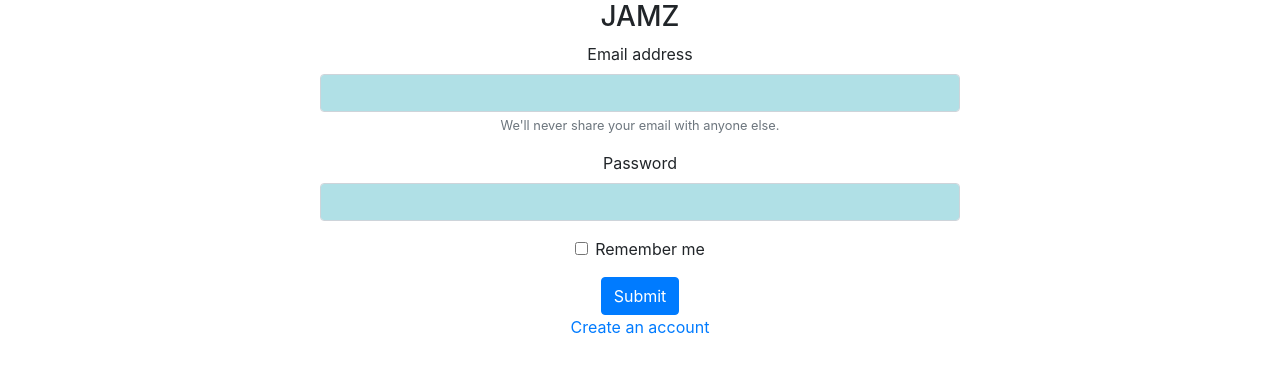
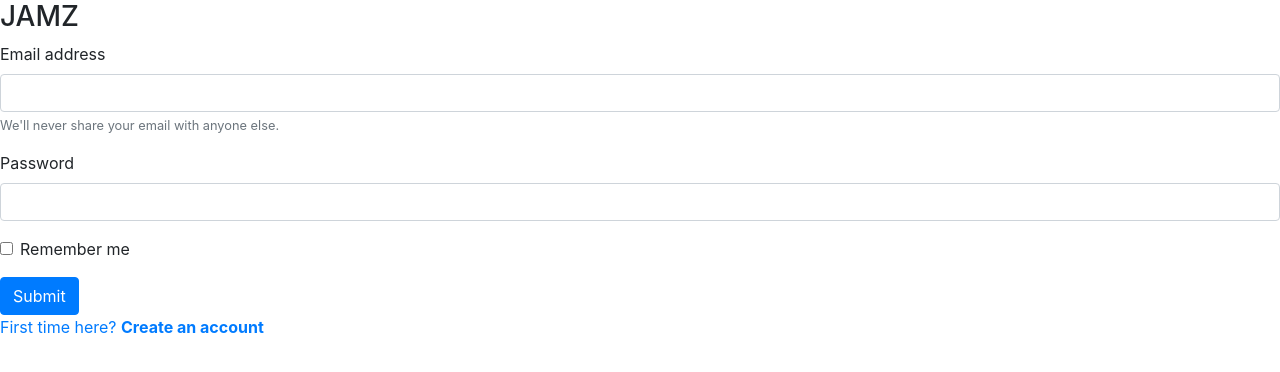
Before and after one commit to NadegeMpore/Login-SignIn, a plain HTML site: page index.html in a window 1280 px wide. Drawn offline with nearby package versions, Linux system fonts and the light colour scheme.

Commit message:
Update index.html

```diff
--- a/index.html
+++ b/index.html
@@ -7,26 +7,7 @@
     <link rel="stylesheet" href="https://cdn.jsdelivr.net/npm/bootstrap@4.5.3/dist/css/bootstrap.min.css"
         integrity="sha384-TX8t27EcRE3e/ihU7zmQxVncDAy5uIKz4rEkgIXeMed4M0jlfIDPvg6uqKI2xXr2" crossorigin="anonymous">
     <link rel="stylesheet" href="style.css">
-    <style>
-        .wrap{
-          text-align: center;
 
-        }
-        .h3{
-            color: black;
-            font-weight: bold;
-
-
-        }
-        .form-control{
-            display: block;
-            margin-left: auto;
-            margin-right: auto;
-            width: 50%;
-            background-color: powderblue;
-
-        }
-    </style>
 </head>
 <body>
     <div class="wrap">
@@ -49,8 +30,8 @@
             </div>
             <button type="submit" class="btn btn-primary">Submit</button>
         </form>
-        <p>
-            <a href="https://distracted-jones-06b85b.netlify.app">Create an account</a>
+        <p class="create-account">
+            <a href="https://distracted-jones-06b85b.netlify.app"> First time here? <strong> Create an account </strong></a>
         </p>
     </div>
 
```
